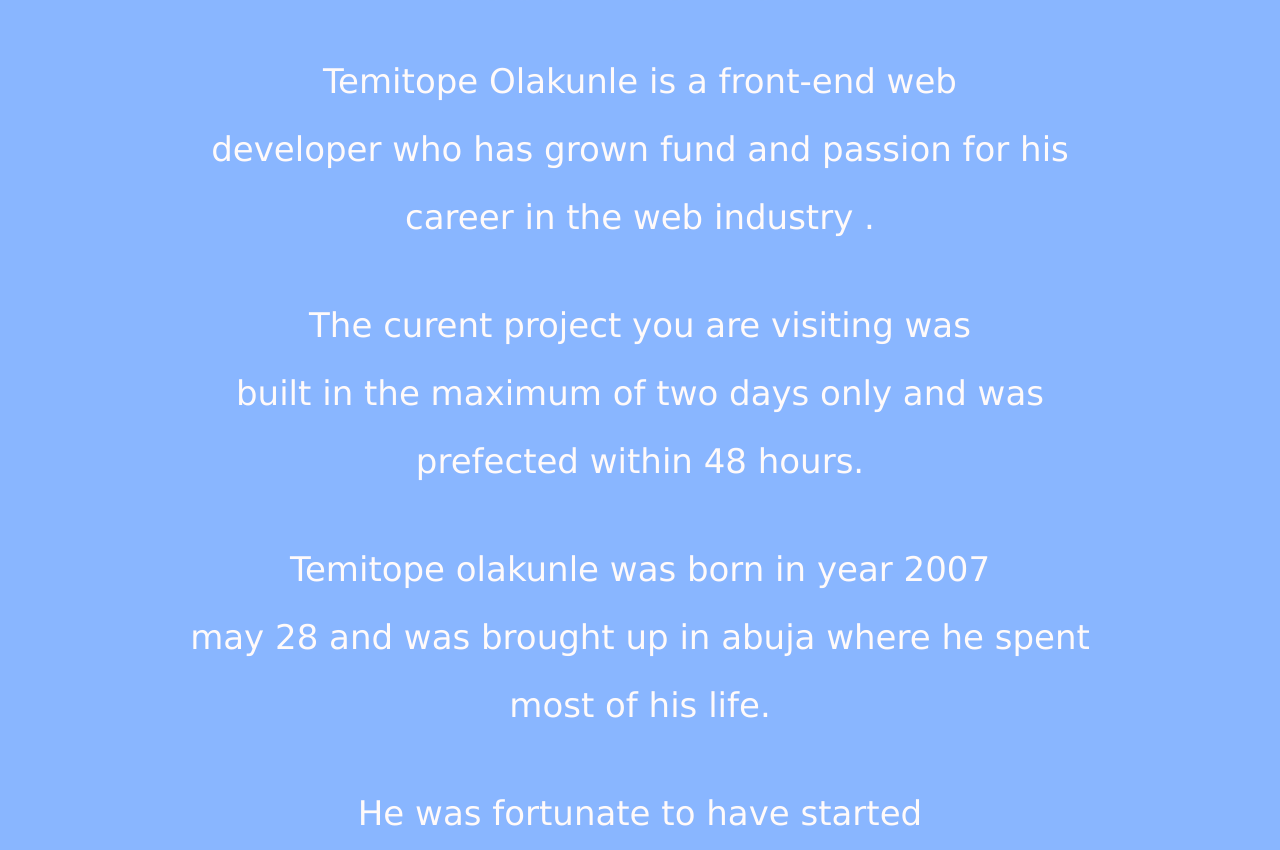
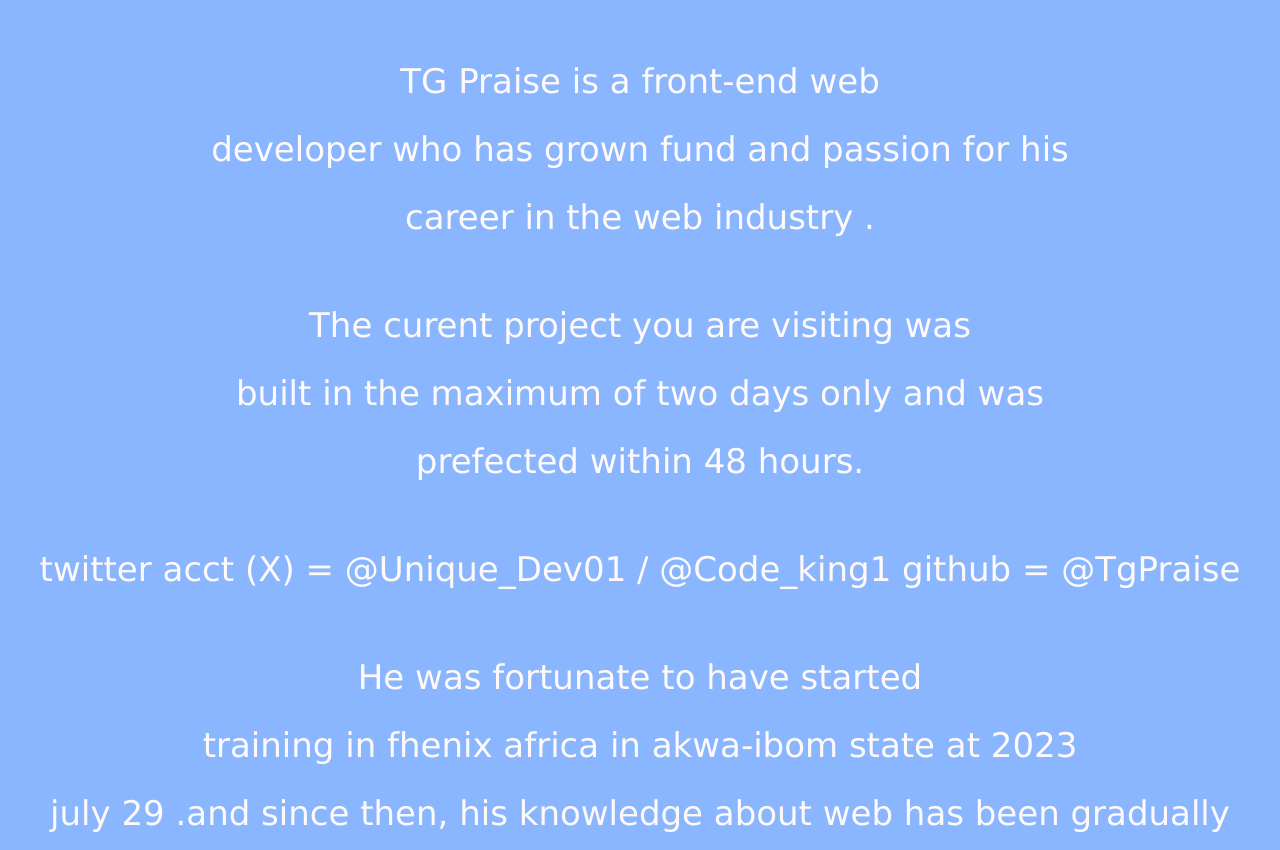
Before and after one commit to TgPraise/Happiness_therapy, a plain HTML site: page about.html in a window 1280 px wide. Shown: the part 102-952 px from the top of the page. Drawn offline with Linux system fonts and the light colour scheme.

Commit message:
Update about.html

```diff
--- a/about.html
+++ b/about.html
@@ -13,7 +13,7 @@
         <h1 class="header">About The Author</h1>
     </div>
     <div class="para-holder">
-        <p class="para">Temitope Olakunle is a front-end web <br>developer who has grown fund and passion for his
+        <p class="para">TG Praise is a front-end web <br>developer who has grown fund and passion for his
             <br>career in
             the
             web industry .
@@ -24,13 +24,12 @@
             within 48 hours.
         </p>
 
-        <p class="para">Temitope olakunle was born in year 2007 <br>may 28 and was brought up in abuja where he spent
-            <br>most
-            of
-            his life.
+        <p class="para">
+            twitter acct (X) = @Unique_Dev01 / @Code_king1
+            github = @TgPraise
         </p>
 
-        <p class="para">He was fortunate to have started <br> training in fhenix africa in akwa-ibom state at 2024
+        <p class="para">He was fortunate to have started <br> training in fhenix africa in akwa-ibom state at 2023
             <br>july 29
             .and
             since then, his knowledge about web has been gradually increasing
```
